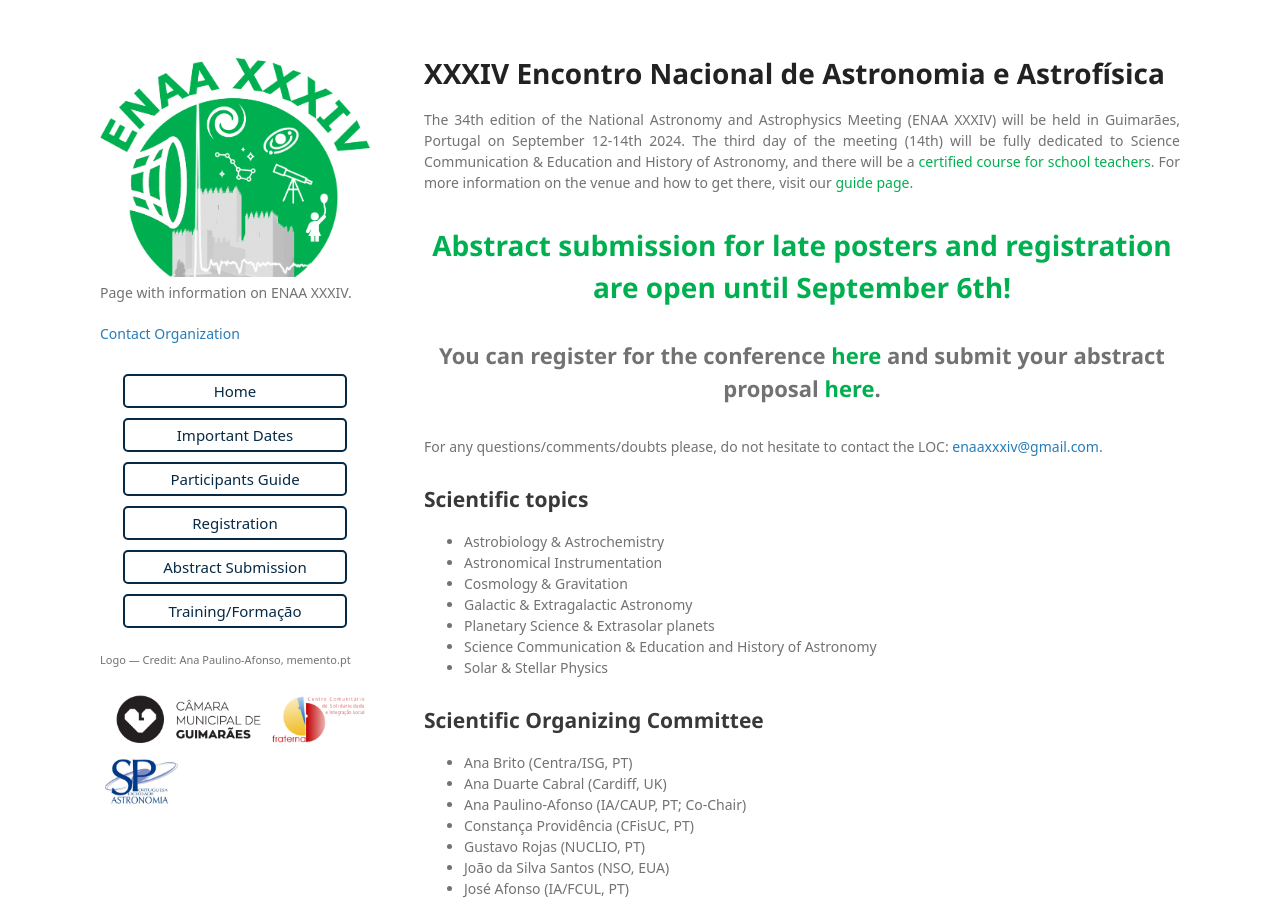
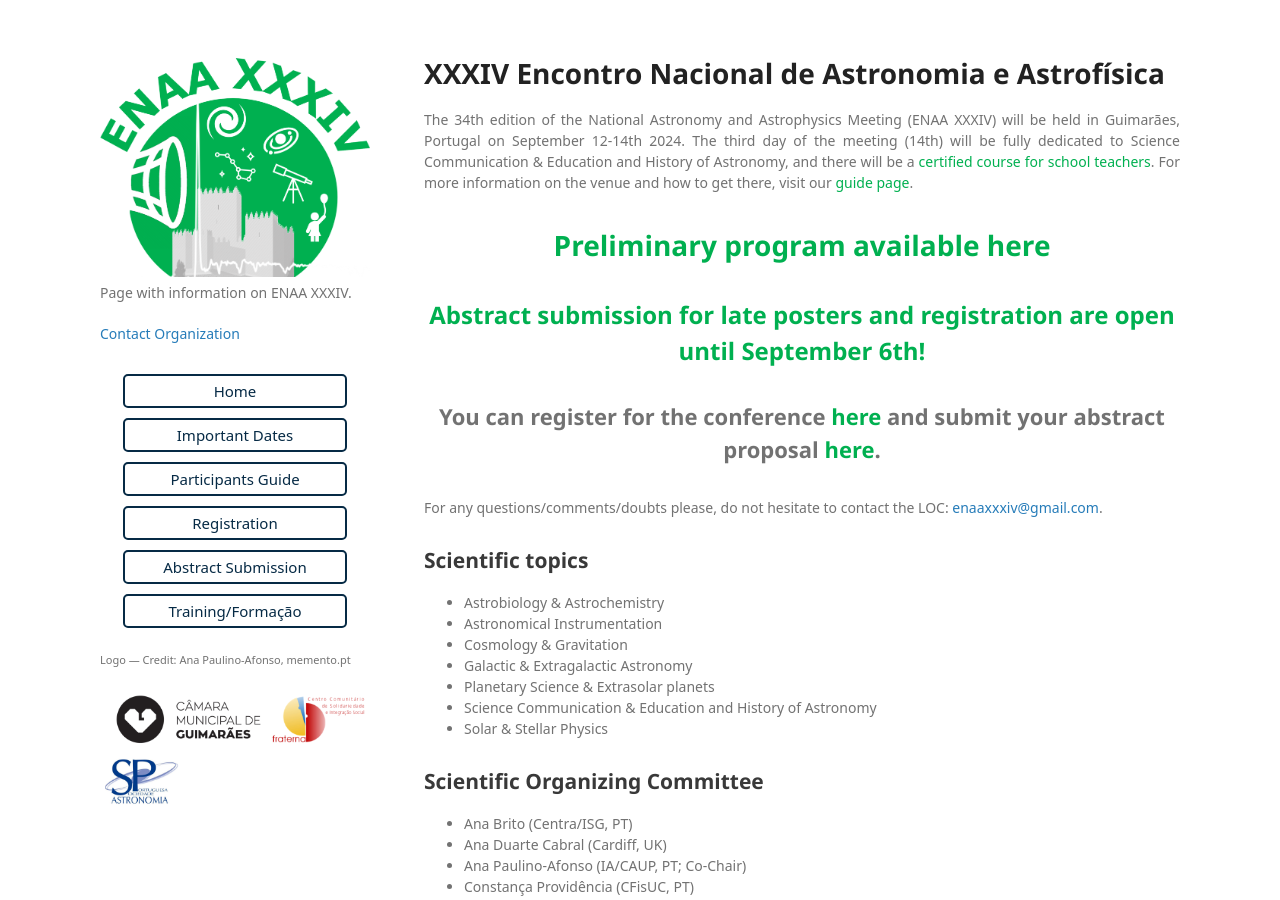
Before and after one commit to ENAA-XXXIV/ENAA-XXXIV.github.io, a Jekyll site: the page built from index.md, in a window 1280 px wide and 900 px high. Built offline with Jekyll 4.4.1, drawn with Linux system fonts in a browser that asks for light colours; some web fonts are replaced; our own code applies the rules of GitHub Pages for plain Markdown files.

Commit message:
Added preliminary program.

```diff
--- a/index.md
+++ b/index.md
@@ -8,6 +8,10 @@ For more information on the venue and how to get there, visit our <a href=guide
 </div> <br>
 
 <div style="text-align: center; font-size: 28px; font-weight: bold; color: #00b050">
+Preliminary program available <a href=program  style="color: #00b050"> here</a></div>
+<br>
+
+<div style="text-align: center; font-size: 24px; font-weight: bold; color: #00b050">
 Abstract submission for late posters and registration are open until September 6th!
 </div> <br>
 
```
Also changed, not shown: poster.md (added, +3 -0 lines), assets/images/program.png (added).
